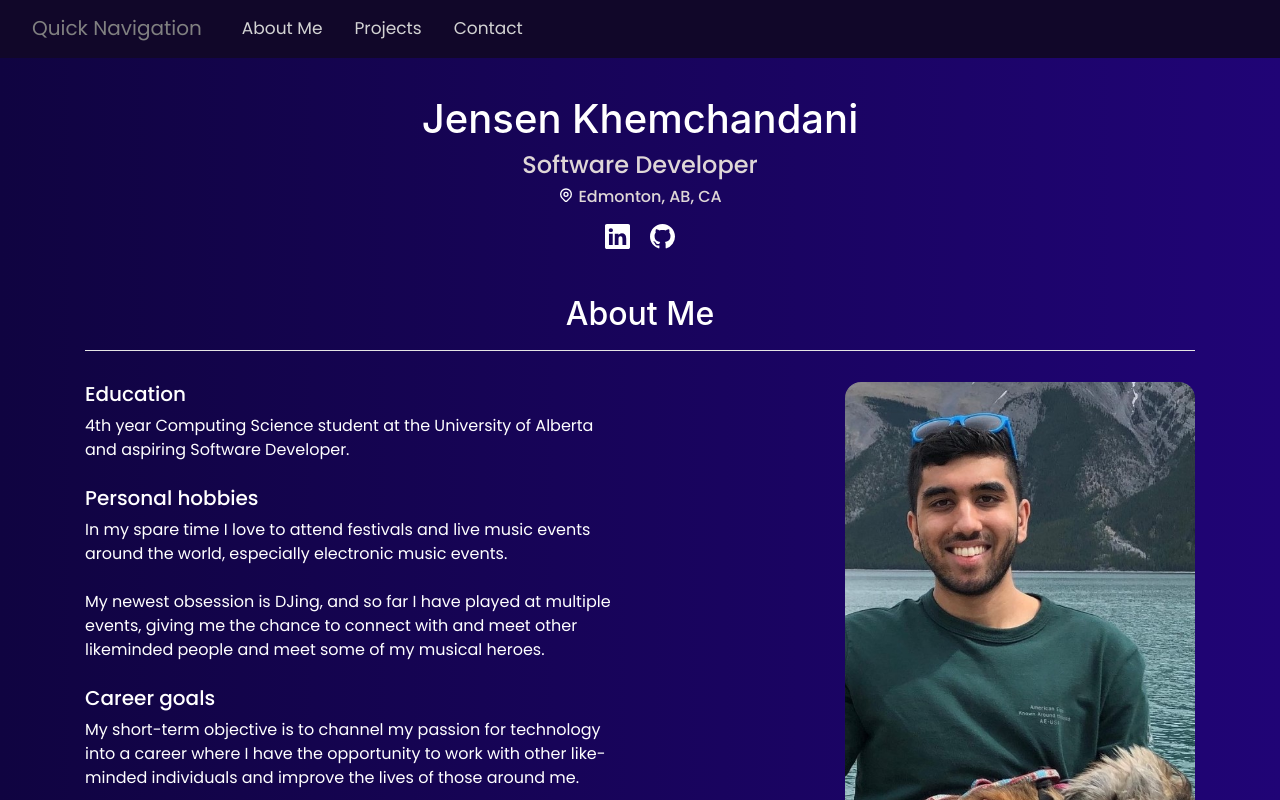
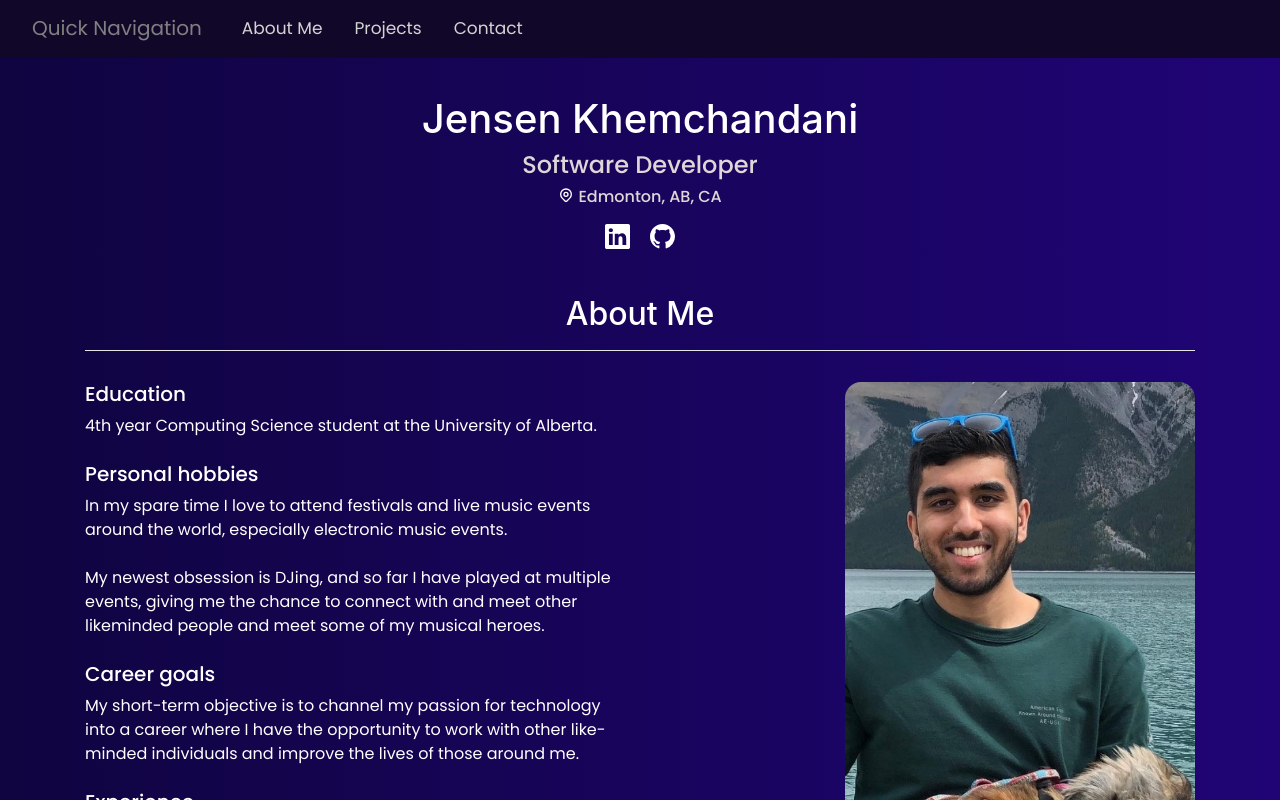
Before and after one commit to jensenkhem/portfolio-website, a React (Create React App) app: page / in a window 1280 px wide. Shown: the top 800 px of the page. Built offline with nearby package versions, Linux system fonts and the light colour scheme.

Commit message:
Added to 'about me' section

```diff
--- a/src/components/about/About.jsx
+++ b/src/components/about/About.jsx
@@ -12,7 +12,7 @@ const About = () => {
       <div className='about-wrapper'>
         <div className='info' style={style}>
             <h5>Education</h5>
-            4th year Computing Science student at the University of Alberta and aspiring Software Developer.
+            4th year Computing Science student at the University of Alberta.
             <br></br><br></br>
             <h5>Personal hobbies</h5>
             In my spare time I love to attend
```
